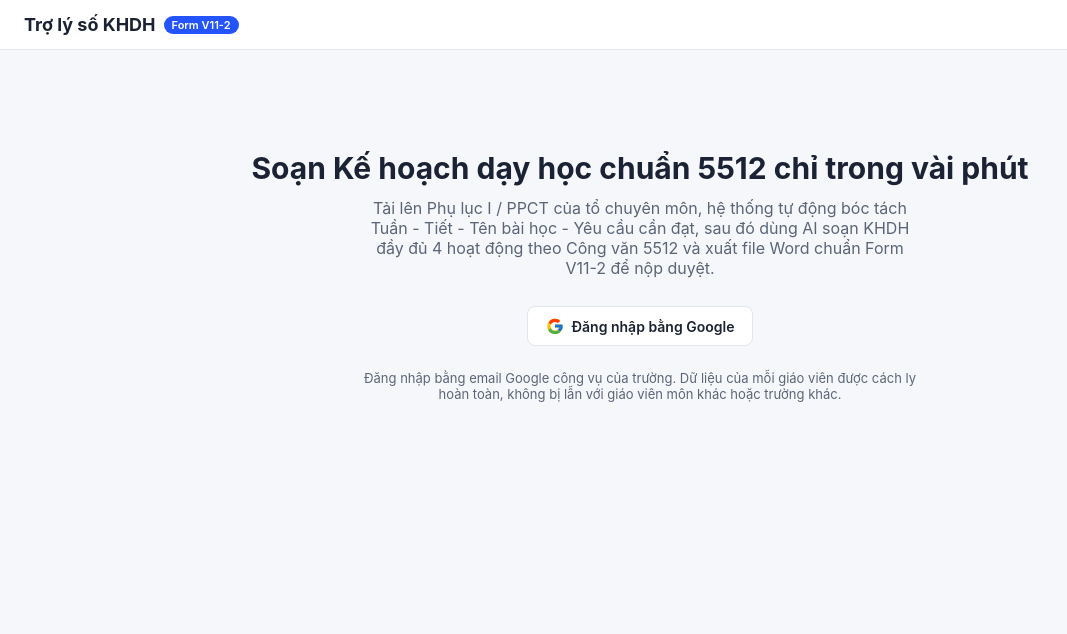
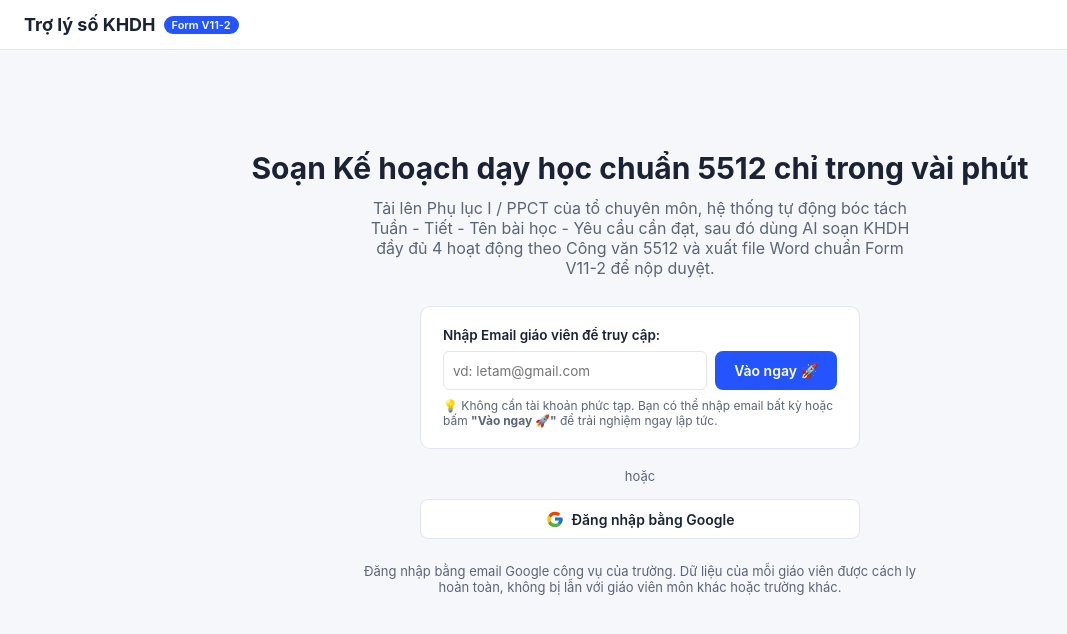
Before and after one commit to letambp2003-debug/letam-khbh-claude, a Next.js app: page / in a window 1280 px wide. Shown: the top 634 px of the page, without its empty margins (0-1067 px from the left). Built offline with nearby package versions, Linux system fonts and the light colour scheme; no server answers.

Commit message:
feat(auth): support direct email login alongside Google OAuth

```diff
--- a/components/SignInButton.tsx
+++ b/components/SignInButton.tsx
@@ -1,10 +1,64 @@
 'use client';
 
+import { useState } from 'react';
 import { signIn } from 'next-auth/react';
 
 export default function SignInButton() {
+  const [email, setEmail] = useState('');
+  const [loading, setLoading] = useState(false);
+
+  const handleCredentialsLogin = async (e: React.FormEvent) => {
+    e.preventDefault();
+    setLoading(true);
+    await signIn('credentials', {
+      email: email.trim() || 'giaovien@gmail.com',
+      callbackUrl: '/dashboard'
+    });
+  };
+
   return (
-    <button className="btn btn-google" onClick={() => signIn('google', { callbackUrl: '/dashboard' })}>
+    <div style={{ maxWidth: 440, margin: '0 auto', textAlign: 'left' }}>
+      <form onSubmit={handleCredentialsLogin} className="card" style={{ marginBottom: 16 }}>
+        <label style={{ display: 'block', marginBottom: 8, fontWeight: 600, fontSize: 13.5 }}>
+          Nhập Email giáo viên để truy cập:
+        </label>
+        <div style={{ display: 'flex', gap: 8 }}>
+          <input
+            type="text"
+            placeholder="vd: letam@gmail.com"
+            value={email}
+            onChange={(e) => setEmail(e.target.value)}
+            style={{ flex: 1 }}
+          />
+          <button type="submit" className="btn btn-primary" disabled={loading}>
+            {loading ? 'Đang vào...' : 'Vào ngay 🚀'}
+          </button>
+        </div>
+        <p className="muted" style={{ margin: '8px 0 0', fontSize: 12 }}>
+          💡 Không cần tài khoản phức tạp. Bạn có thể nhập email bất kỳ hoặc bấm <strong>"Vào ngay 🚀"</strong> để trải nghiệm ngay lập tức.
+        </p>
+      </form>
+
+      <div style={{ textAlign: 'center', margin: '14px 0', position: 'relative' }}>
+        <span
+          style={{
+            background: 'var(--bg)',
+            padding: '0 12px',
+            fontSize: 13,
+            color: 'var(--text-muted)'
+          }}
+        >
+          hoặc
+        </span>
+      </div>
+
+      <div style={{ textAlign: 'center' }}>
+        <button
+          type="button"
+          className="btn btn-google"
+          style={{ width: '100%', justifyContent: 'center' }}
+          onClick={() => signIn('google', { callbackUrl: '/dashboard' })}
+        >
           <svg width="18" height="18" viewBox="0 0 48 48" aria-hidden="true">
             <path
               fill="#FFC107"
@@ -25,5 +79,7 @@ export default function SignInButton() {
           </svg>
           Đăng nhập bằng Google
         </button>
+      </div>
+    </div>
   );
 }
--- a/lib/auth.ts
+++ b/lib/auth.ts
@@ -1,21 +1,41 @@
 import type { NextAuthOptions } from 'next-auth';
 import GoogleProvider from 'next-auth/providers/google';
+import CredentialsProvider from 'next-auth/providers/credentials';
 
 /**
- * Cấu hình NextAuth (Auth.js v4) dùng Google OAuth 2.0.
+ * Cấu hình NextAuth (Auth.js v4):
+ * - Hỗ trợ đăng nhập trực tiếp bằng Email giáo viên (không phụ thuộc Google Cloud Console).
+ * - Hỗ trợ đăng nhập Google OAuth 2.0 (nếu có GOOGLE_CLIENT_ID & SECRET).
  *
  * User Data Isolation: mọi bản ghi trong DB (PPCT đã upload, KHDH đã tạo)
- * đều được lưu kèm `owner_email` = email đăng nhập Google của giáo viên.
- * Mọi truy vấn đọc/ghi trong các API route đều lọc theo email của session
- * hiện tại, đảm bảo giáo viên A không bao giờ nhìn thấy hay ghi đè dữ liệu
- * của giáo viên B.
+ * đều được lưu kèm `owner_email` = email đăng nhập của giáo viên.
  */
 export const authOptions: NextAuthOptions = {
   secret: process.env.NEXTAUTH_SECRET || 'build-fallback-secret-at-least-32-chars-long',
   providers: [
-    GoogleProvider({
-      clientId: process.env.GOOGLE_CLIENT_ID ?? '',
-      clientSecret: process.env.GOOGLE_CLIENT_SECRET ?? ''
+    ...(process.env.GOOGLE_CLIENT_ID && process.env.GOOGLE_CLIENT_SECRET
+      ? [
+          GoogleProvider({
+            clientId: process.env.GOOGLE_CLIENT_ID,
+            clientSecret: process.env.GOOGLE_CLIENT_SECRET
+          })
+        ]
+      : []),
+    CredentialsProvider({
+      id: 'credentials',
+      name: 'Email giáo viên',
+      credentials: {
+        email: { label: 'Email', type: 'text', placeholder: 'giaovien@gmail.com' }
+      },
+      async authorize(credentials) {
+        const rawEmail = credentials?.email?.trim();
+        const email = rawEmail && rawEmail.length > 0 ? rawEmail : 'giaovien@demo.edu.vn';
+        return {
+          id: email,
+          name: email.split('@')[0],
+          email: email
+        };
+      }
     })
   ],
   session: {
@@ -25,15 +45,17 @@ export const authOptions: NextAuthOptions = {
     signIn: '/'
   },
   callbacks: {
-    async jwt({ token, profile }) {
-      if (profile?.email) {
+    async jwt({ token, user, profile }) {
+      if (user?.email) {
+        token.email = user.email;
+      } else if (profile?.email) {
         token.email = profile.email;
       }
       return token;
     },
     async session({ session, token }) {
       if (session.user && token.email) {
-        session.user.email = token.email;
+        session.user.email = token.email as string;
       }
       return session;
     }
```
Lines whose indentation alone changed are shown as unchanged.
